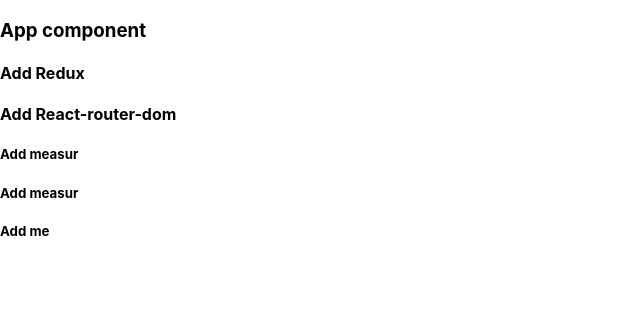
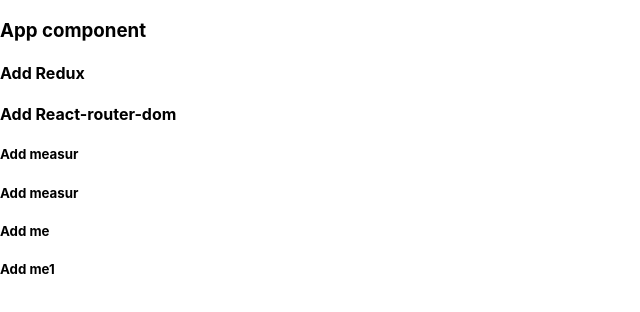
Before and after one commit to Shahil9934/start-react, a React (Create React App) app: page / in a window 1280 px wide. Shown: the top 312 px of the page, without its empty margins (0-640 px from the left). Built offline with nearby package versions, Linux system fonts and the light colour scheme.

Commit message:
'new-add-1'

```diff
--- a/src/App.js
+++ b/src/App.js
@@ -9,6 +9,7 @@
        <h5>Add measur</h5>
        <h5>Add measur</h5>
        <h5>Add me</h5>
+       <h5>Add me1</h5>
     </div>
   )
 })
```
